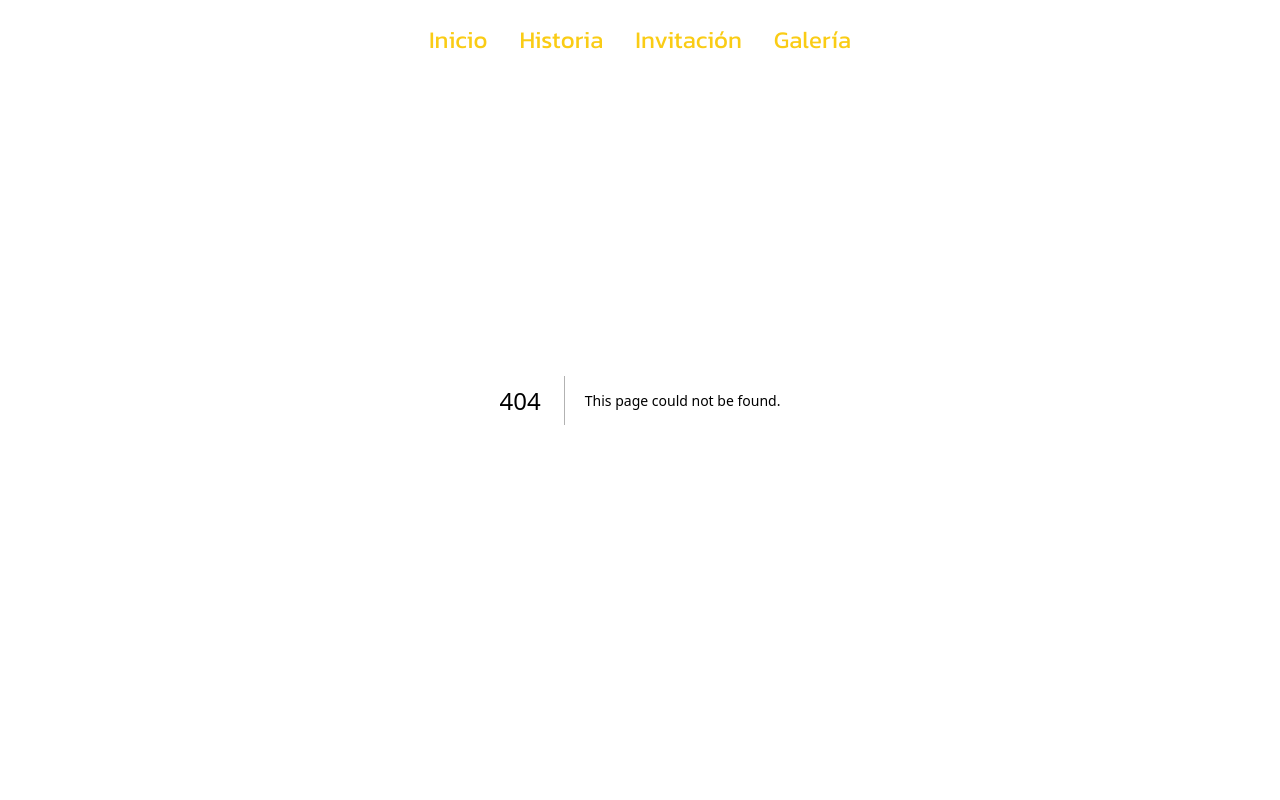
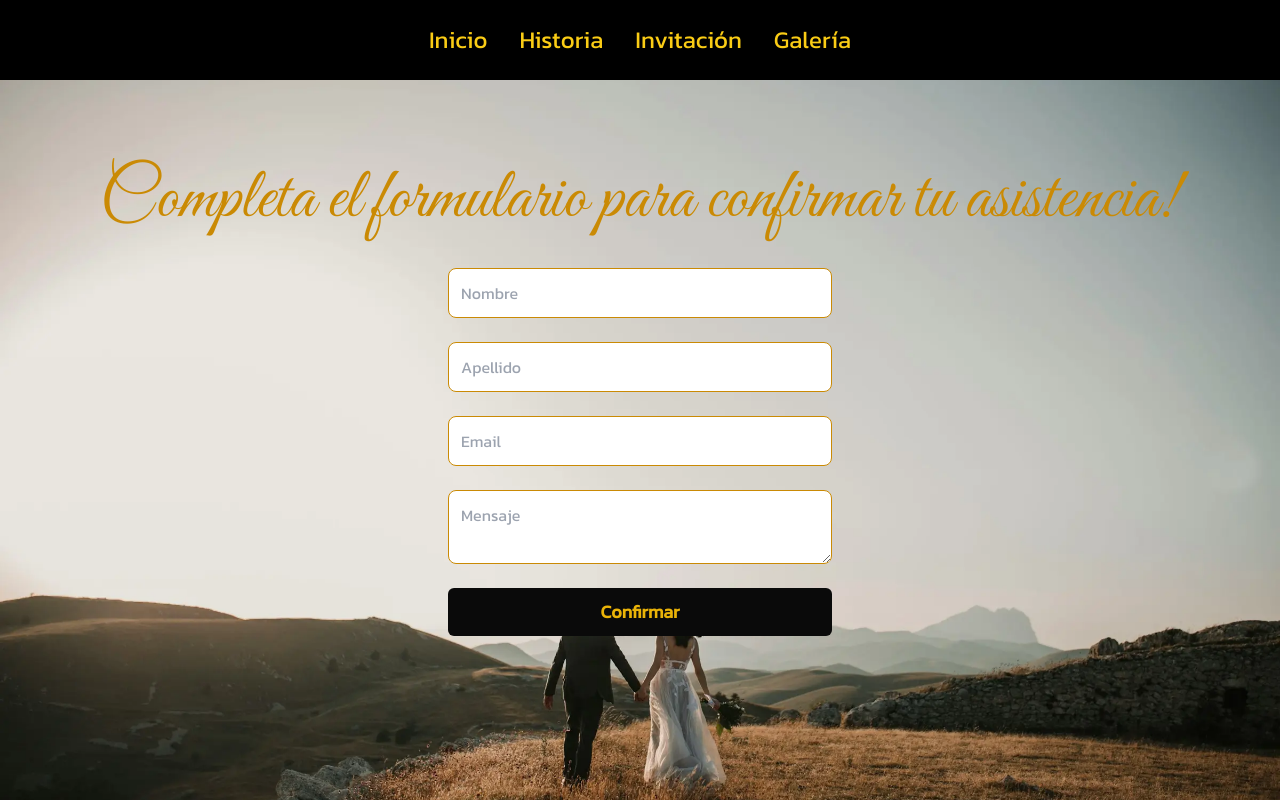
Before and after one commit to Arielstereo/wedding, a Next.js app: page /confirm in a window 1280 px wide. Before the commit this address had no page. Built offline with nearby package versions, Linux system fonts and the light colour scheme.

Commit message:
add form confirm invitation

```diff
--- a/package.json
+++ b/package.json
@@ -13,8 +13,10 @@
     "next": "15.1.6",
     "react": "^19.0.0",
     "react-dom": "^19.0.0",
+    "react-simple-typewriter": "^5.0.1",
     "react-slick": "^0.30.3",
-    "slick-carousel": "^1.8.1"
+    "slick-carousel": "^1.8.1",
+    "sonner": "^1.7.2"
   },
   "devDependencies": {
     "@eslint/eslintrc": "^3",
--- /dev/null
+++ b/src/app/components/Form.jsx
@@ -0,0 +1,86 @@
+"use client"
+
+import { useActionState, useState } from "react";
+import { Toaster, toast } from "sonner";
+
+const Form = () => {
+  const [data, setData] = useState(null);
+  console.log(data);
+
+  const validationForm = (username, lastName, email) => {
+    return new Promise((resolve, reject) => {
+      setTimeout(() => {
+        if (!username || !lastName || !email) {
+          resolve("Todos los campos son requeridos");
+          return;
+        }
+
+        resolve();
+      }, 3000);
+    });
+  };
+
+  const send = async (prevState, formData) => {
+    const username = formData.get("username");
+    const lastName = formData.get("lastName");
+    const email = formData.get("email");
+    const message = formData.get("message");
+    const error = await validationForm(username, lastName, email);
+    if (error) return error;
+
+    setData({ username, lastName, email, message });
+    toast.success(`Gracias ${username} por confirmar tu presencia!`);
+
+  };
+  const [error, submitAction, isPending] = useActionState(send);
+  console.log(error);
+
+  return (
+    <div>
+      <Toaster />
+      <form
+        action={submitAction}
+        className="flex flex-col w-5/6 md:w-96 mx-auto gap-6"
+      >
+        <input
+          className="p-2 md:p-3 border border-yellow-600 rounded-lg"
+          type="text"
+          placeholder="Nombre"
+          name="username"
+        />
+        <input
+          className="p-2 md:p-3 border border-yellow-600 rounded-lg"
+          type="text"
+          placeholder="Apellido"
+          name="lastName"
+        />
+        <input
+          className="p-2 md:p-3 border border-yellow-600 rounded-lg"
+          type="email"
+          placeholder="Email"
+          name="email"
+        />
+        <textarea
+          className="p-2 md:p-3 border border-yellow-600 rounded-lg"
+          cols={8}
+          type="text"
+          placeholder="Mensaje"
+          name="message"
+        />
+        <button
+          type="submit"
+          disabled={isPending}
+          className="group relative inline-flex h-10 md:h-12 items-center justify-center overflow-hidden rounded-md bg-neutral-950 text-lg text-yellow-500 font-semibold"
+        >
+          <span>{isPending ? "Cargando.. " : "Confirmar"}</span>
+          <div className="absolute inset-0 flex h-full w-full justify-center [transform:skew(-12deg)_translateX(-100%)] group-hover:duration-1000 group-hover:[transform:skew(-12deg)_translateX(100%)]">
+            <div className="relative h-full w-8 bg-white/20"></div>
+          </div>
+        </button>
+      </form>
+      {error && <p className="text-red-500 mt-2">{error}</p>}
+    </div>
+  );
+};
+
+export default Form;
--- a/src/app/components/Header.jsx
+++ b/src/app/components/Header.jsx
@@ -15,7 +15,7 @@ const subtitle = Great_Vibes({
 const Header = () => {
   return (
     <header className="relative w-full h-screen">
-      <div className={`${title.className} antialiased absolute top-1/4 left-14 md:left-32 z-20 flex flex-col gap-1 text-yellow-500 text-6xl md:text-8xl text-center`}>
+      <div className={`${title.className} antialiased absolute top-1/4 left-12 md:left-32 z-20 flex flex-col gap-1 text-yellow-500 text-6xl md:text-8xl text-center`}>
         <span className="animate__animated animate__backInDown">Romeo</span>
         <span className="animate__animated animate__backInLeft">&</span>
         <span className="animate__animated animate__backInRight">Julieta</span>
--- a/src/app/components/Invitation.jsx
+++ b/src/app/components/Invitation.jsx
@@ -1,12 +1,11 @@
 import { Great_Vibes } from "next/font/google";
 import Image from "next/image";
+import Link from "next/link";
 
 const subtitle = Great_Vibes({
   subsets: ["latin"],
   weight: "400",
 });
-
-
 
 const Invitation = () => {
   return (
@@ -22,7 +21,7 @@ const Invitation = () => {
         alt="invitation-img"
         width={800}
         height={800}
-        className="w-full h-fit lg:w-5/6 xl:w-3/4 z-10 object-cover rounded-xl shadow-xl shadow-black"
+        className="w-full h-fit lg:w-5/6 xl:w-3/4 xl:h-2/3 z-10 object-cover rounded-xl shadow-xl shadow-black"
       />
       <div className="text-white text-base sm:text-2xl md:text-3xl z-50 absolute lg:left-1/4 xl:left-1/3 mt-32">
         <h2 className="md:text-5xl lg:text-6xl text-center mb-4 md:mb-6">
@@ -34,9 +33,9 @@ const Invitation = () => {
           <p>Estamos muy emocionados de compartir esta noche contigo!</p>
           <p>
             Por favor, confirma tu asistencia en el siguiente{" "}
-            <a href="" className="underline underline-offset-2 text-yellow-500">
+            <Link href="/confirm" className="underline underline-offset-2 text-yellow-500">
               link
-            </a>
+            </Link>
             .
           </p>
         </div>
--- a/src/app/components/NavMobile.jsx
+++ b/src/app/components/NavMobile.jsx
@@ -2,24 +2,24 @@ import Link from "next/link";
 
 const NavMobile = () => {
   return (
-    <nav className="absolute md:hidden z-30 bg-transparent inset-0">
+    <nav className="fixed md:hidden z-30 bg-transparent right-0 left-0 top-2">
       <ul className="flex justify-center gap-4 py-2 px-6 mx-auto w-fit mt-4">
-        <li className="border border-gray-500 shadow-sm shadow-yellow-400 px-3 pt-2 pb-1 rounded-xl transform transition-transform active:scale-110">
+        <li className="border border-gray-500 bg-black shadow-sm shadow-yellow-400 px-3 pt-2 pb-1 rounded-xl transform transition-transform active:scale-110">
           <Link href="/">
             <span className="icon-[ion--home] text-white text-2xl"></span>
           </Link>
         </li>
-        <li className="border border-gray-500 shadow-sm shadow-yellow-400 px-3 pt-2 pb-1 rounded-xl transform transition-transform active:scale-110">
+        <li className="border border-gray-500 bg-black shadow-sm shadow-yellow-400 px-3 pt-2 pb-1 rounded-xl transform transition-transform active:scale-110">
           <Link href="#history">
             <span className="icon-[solar--gallery-bold] text-white text-2xl"></span>
           </Link>
         </li>
-        <li className="border border-gray-500 shadow-sm shadow-yellow-400 px-3 pt-2 pb-1 rounded-xl transform transition-transform active:scale-110">
+        <li className="border border-gray-500 bg-black shadow-sm shadow-yellow-400 px-3 pt-2 pb-1 rounded-xl transform transition-transform active:scale-110">
           <Link href="#invitation">
             <span className="icon-[mingcute--invite-fill] text-white text-2xl"></span>
           </Link>
         </li>
-        <li className="border border-gray-500 shadow-sm shadow-yellow-400 px-3 pt-2 pb-1 rounded-xl transform transition-transform active:scale-110">
+        <li className="border border-gray-500 bg-black shadow-sm shadow-yellow-400 px-3 pt-2 pb-1 rounded-xl transform transition-transform active:scale-110">
           <Link href="#">
             <span className="icon-[zondicons--camera] text-white text-2xl"></span>
           </Link>
--- a/src/app/components/Navbar.jsx
+++ b/src/app/components/Navbar.jsx
@@ -3,7 +3,7 @@ import Link from "next/link"
 
 const Navbar = () => {
   return (
-    <nav className="hidden md:block absolute z-30 bg-transparent inset-0">
+    <nav className="hidden md:block absolute z-30 bg-black top-0 right-0 left-0">
       <ul className="w-full flex justify-center gap-4 md:gap-8 p-6">
         <li className="text-yellow-400 hover:text-white text-lg md:text-2xl">
           <Link href="/">Inicio</Link>
--- /dev/null
+++ b/src/app/confirm/page.jsx
@@ -0,0 +1,19 @@
+import { Great_Vibes } from 'next/font/google';
+import Form from '../components/Form'
+
+
+const subtitle = Great_Vibes({
+  subsets: ["latin"],
+  weight: "400",
+});
+
+const Confirm = () => {
+  return (
+    <div className='flex flex-col gap-8 items-center justify-center h-screen'>
+      <h1 className={`${subtitle.className} text-center text-yellow-600 text-4xl lg:text-7xl font-semibold `}>Completa el formulario para confirmar tu asistencia!</h1>
+      <Form />
+    </div>
+  )
+}
+
+export default Confirm
```
Also changed, not shown: 1 other file (tests, documents, lock files or other folders).
